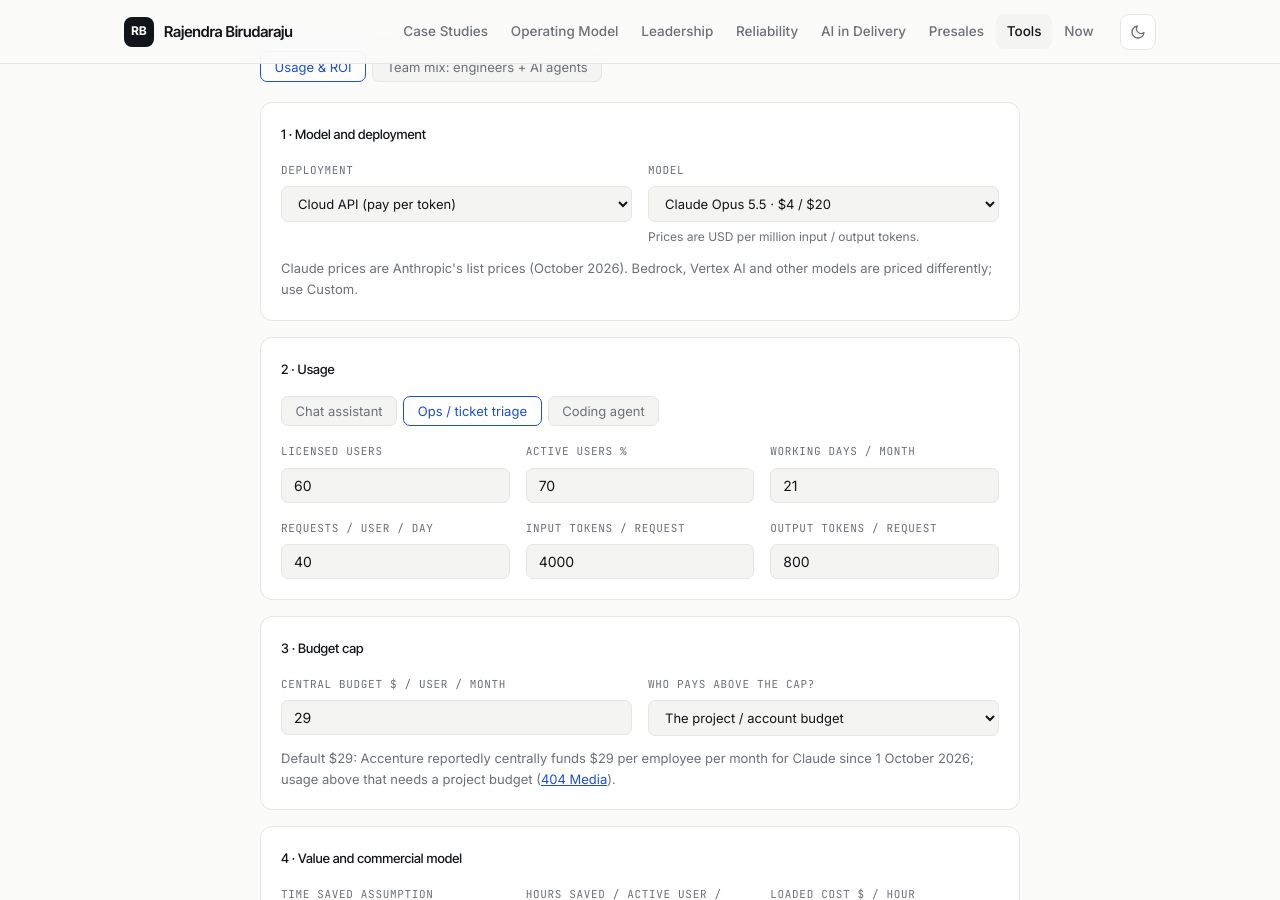
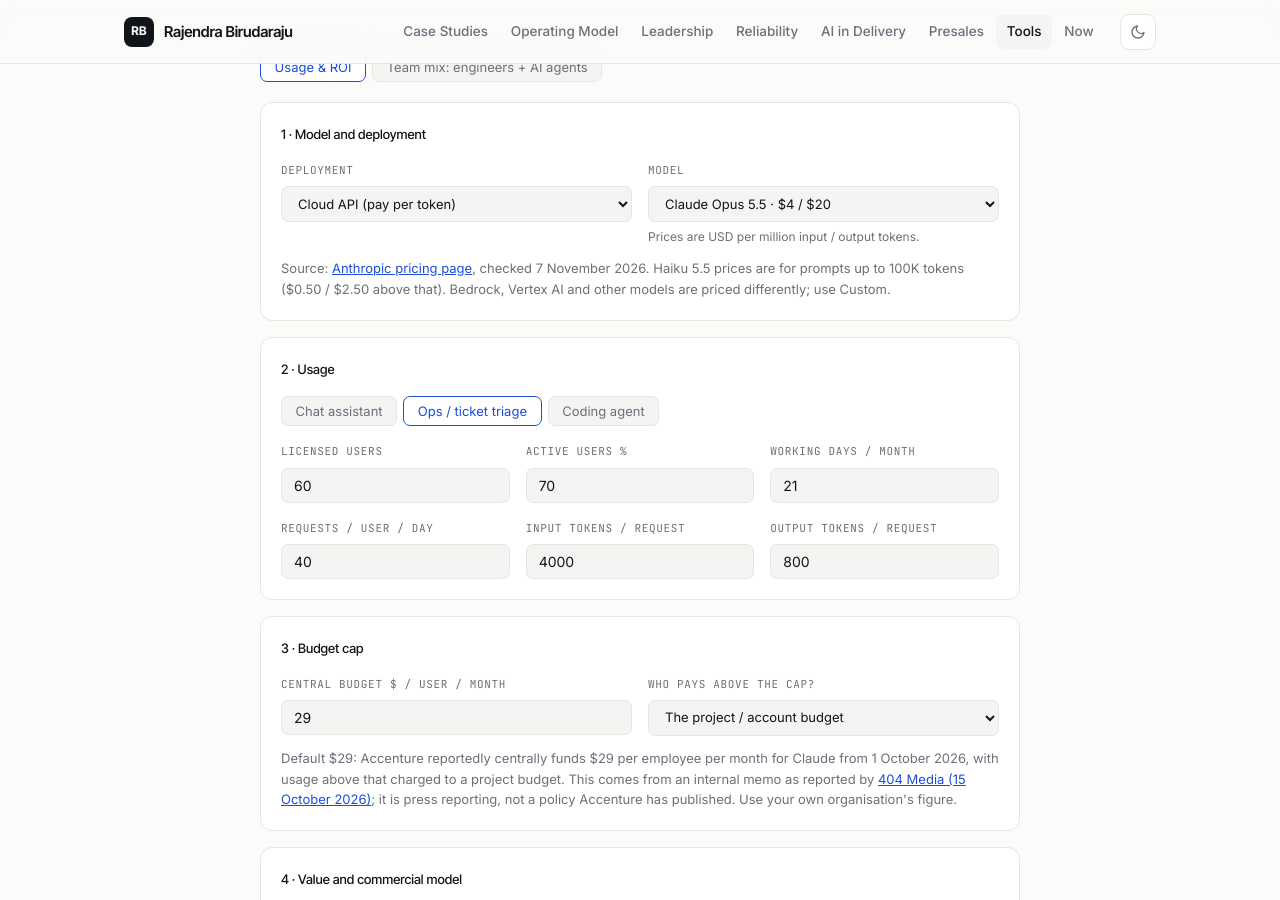
Before and after one commit to devcoderbyte/devcoderbyte.github.io, a Jekyll site: the page built from tools/ai-roi-calculator.html, in a window 1280 px wide and 900 px high, scrolled down 328 px. Built offline with Jekyll 4.4.1, drawn with Linux system fonts in a browser that asks for light colours.

Commit message:
Source the model prices and qualify the Accenture $29 figure
Model presets checked against Anthropic's pricing page on 7 Nov 2026 (all
four match; Haiku 5.5 is the up-to-100K-token tier). The Accenture note
now says it is press reporting of an internal memo, gives the 404 Media
date, and says it is not a published Accenture policy.

Co-Authored-By: Claude Opus 5.5 <noreply@anthropic.com>
Claude-Session: https://claude.ai/code/session_01SWoNcxmVzxptTYDhJmpPW5

```diff
--- a/tools/ai-roi-calculator.html
+++ b/tools/ai-roi-calculator.html
@@ -85,7 +85,7 @@ permalink: /tools/ai-roi-calculator/
         <div class="roi-field"><label for="opsCost">Ops & MLOps $ / month</label><input id="opsCost" class="roi-input" type="number" min="0" step="100" value="3000"><div class="roi-hint">Engineer time to run it</div></div>
         <div class="roi-field"><label for="gpuUtil">Target GPU utilization %</label><input id="gpuUtil" class="roi-input" type="number" min="1" max="100" step="5" value="70"><div class="roi-hint">Share of peak throughput you can plan on (assumed)</div></div>
       </div>
-      <p class="roi-note" id="model-note">Claude prices are Anthropic's list prices (October 2026). Bedrock, Vertex AI and other models are priced differently; use Custom.</p>
+      <p class="roi-note" id="model-note">Source: <a href="https://claude.com/pricing" target="_blank" rel="noopener">Anthropic pricing page</a>, checked 7 November 2026. Haiku 5.5 prices are for prompts up to 100K tokens ($0.50 / $2.50 above that). Bedrock, Vertex AI and other models are priced differently; use Custom.</p>
     </div>
 
     <div class="tool-section">
@@ -118,7 +118,7 @@ permalink: /tools/ai-roi-calculator/
           </select>
         </div>
       </div>
-      <p class="roi-note">Default $29: Accenture reportedly centrally funds $29 per employee per month for Claude since 1 October 2026; usage above that needs a project budget (<a href="https://404media.co/accenture-tells-employees-they-can-now-spend-only-29-on-claude-per-month" target="_blank" rel="noopener">404 Media</a>).</p>
+      <p class="roi-note">Default $29: Accenture reportedly centrally funds $29 per employee per month for Claude from 1 October 2026, with usage above that charged to a project budget. This comes from an internal memo as reported by <a href="https://404media.co/accenture-tells-employees-they-can-now-spend-only-29-on-claude-per-month" target="_blank" rel="noopener">404 Media (15 October 2026)</a>; it is press reporting, not a policy Accenture has published. Use your own organisation's figure.</p>
     </div>
 
     <div class="tool-section">
```
